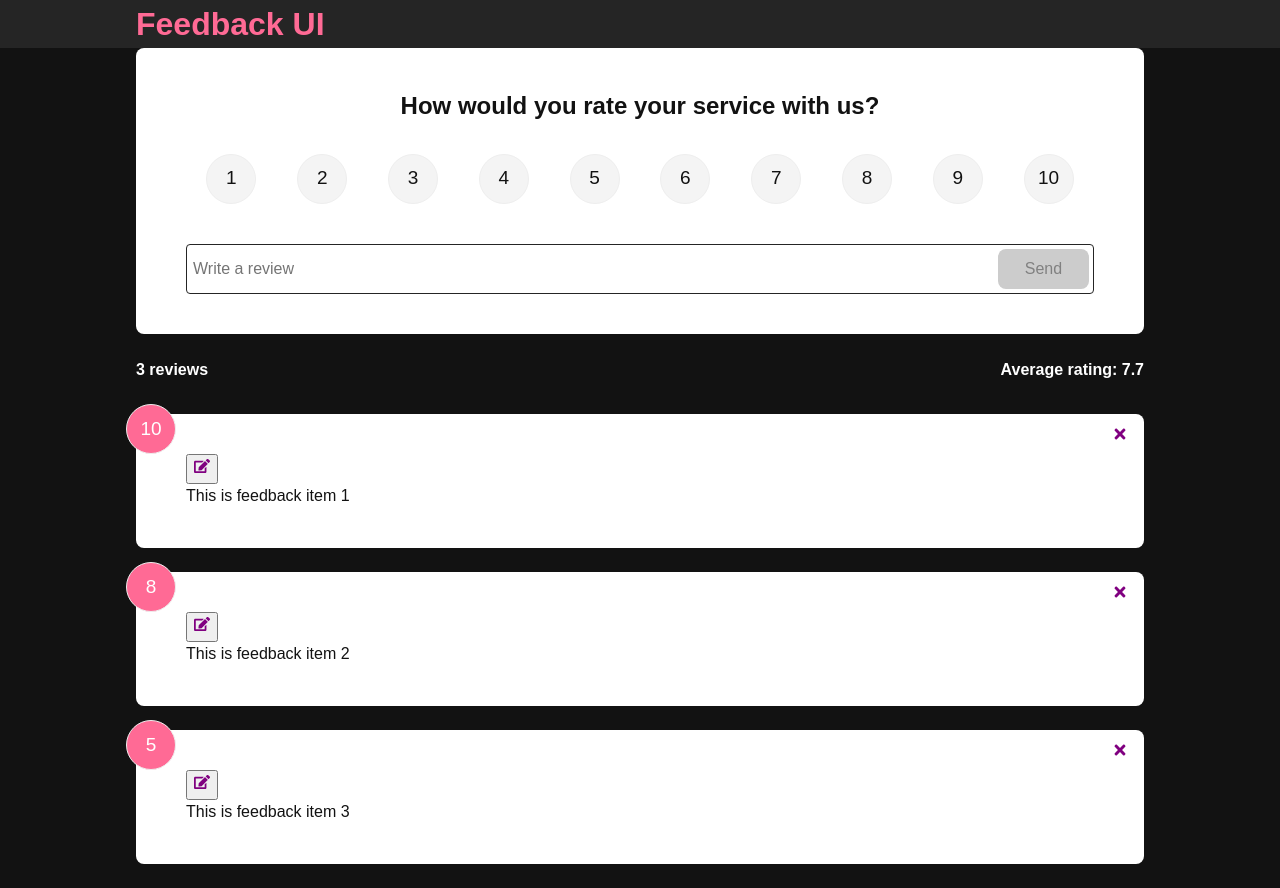
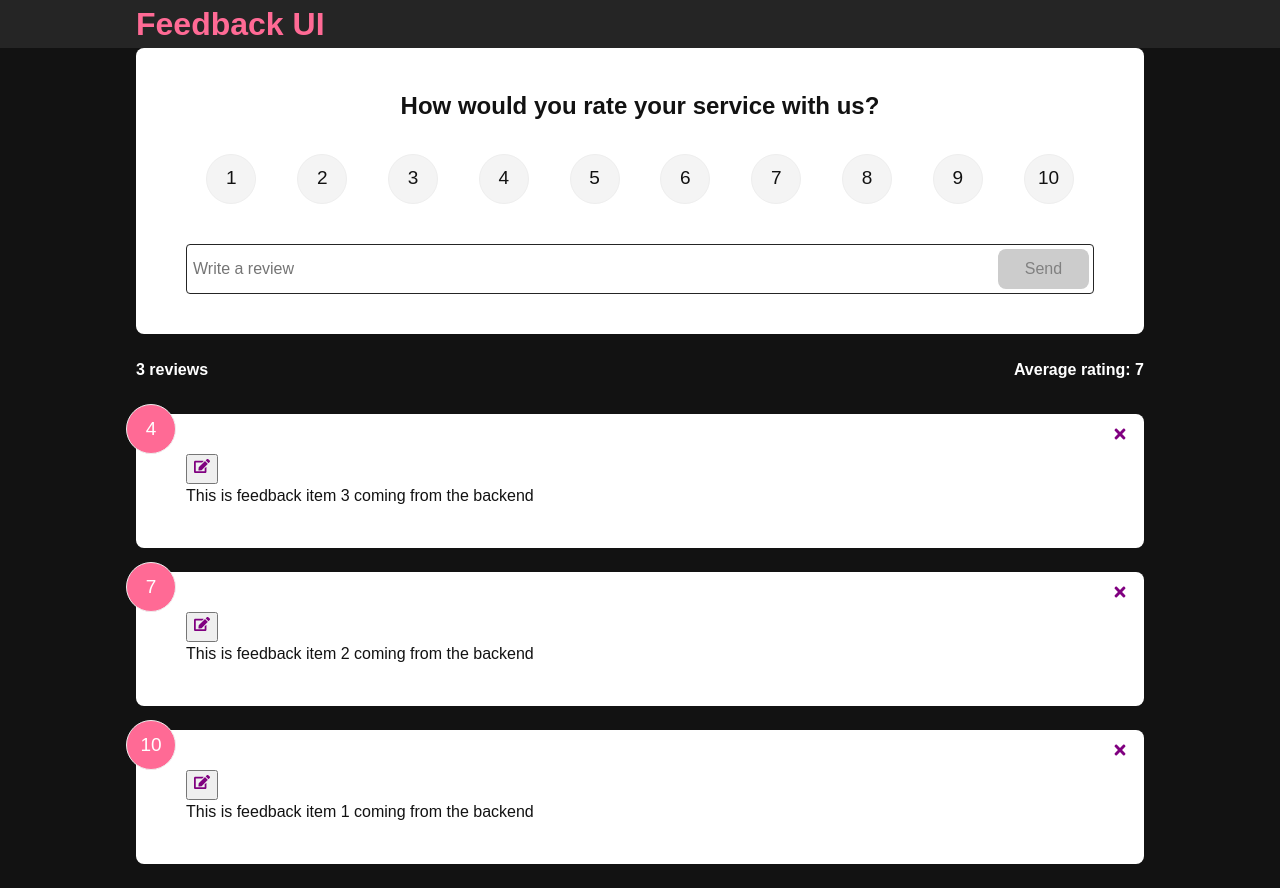
Before and after one commit to uxmoon/feedback-app, a React (Create React App) app: page / in a window 1280 px wide. Built offline with nearby package versions, Linux system fonts and the light colour scheme; data requests are answered from the project's data file.

Commit message:
Add isLoading state in context and spinner

```diff
--- a/src/components/FeedbackList.jsx
+++ b/src/components/FeedbackList.jsx
@@ -1,20 +1,25 @@
-import { useContext } from 'react';
-import FeedbackContext from '../context/FeedbackContext';
+import { useContext } from 'react'
+import FeedbackContext from '../context/FeedbackContext'
 
-import FeedbackItem from './FeedbackItem';
+import FeedbackItem from './FeedbackItem'
 
 function FeedbackList() {
-  const { feedback } = useContext(FeedbackContext);
+  const { feedback, isLoading } = useContext(FeedbackContext)
 
-  if (!feedback || feedback.length === 0) return <p>No feedback yet.</p>;
+  if (!isLoading && (!feedback || feedback.length === 0))
+    return <p>No feedback yet.</p>
 
-  return (
+  return isLoading ? (
+    <>
+      <div className='spinner' /> loading...
+    </>
+  ) : (
     <div className='feedback-list'>
       {feedback.map((item) => (
         <FeedbackItem key={item.id} item={item} />
       ))}
     </div>
-  );
+  )
 }
 
-export default FeedbackList;
+export default FeedbackList
--- a/src/context/FeedbackContext.js
+++ b/src/context/FeedbackContext.js
@@ -1,36 +1,34 @@
-import { createContext, useState } from 'react'
+import { createContext, useState, useEffect } from 'react'
 
 // Create context, Pascal Case
 const FeedbackContext = createContext()
 
 // Provider
 export const FeedbackProvider = ({ children }) => {
-  // data
-  const [feedback, setFeedback] = useState([
-    {
-      id: crypto.randomUUID(),
-      rating: 10,
-      text: 'This is feedback item 1',
-    },
-    {
-      id: crypto.randomUUID(),
-      rating: 8,
-      text: 'This is feedback item 2',
-    },
-    {
-      id: crypto.randomUUID(),
-      rating: 5,
-      text: 'This is feedback item 3',
-    },
-  ])
-
+  // state
+  const [isLoading, setIsLoading] = useState(true)
+  const [feedback, setFeedback] = useState([])
   const [feedbackEdit, setFeedbackEdit] = useState({
     item: {},
     edit: false,
   })
 
+  // side effects
+  useEffect(() => {
+    fetchFeedback()
+  }, [])
+
+  // fetch feedback
+  const fetchFeedback = async () => {
+    const response = await fetch(
+      'http://localhost:5000/feedback?_sort=id&_order=desc'
+    )
+    const data = await response.json()
+    setFeedback(data)
+    setIsLoading(false)
+  }
+
   // functions
-
   const deleteFeedback = (id) => {
     if (window.confirm('Are you sure you want to delete?')) {
       setFeedback(feedback.filter((item) => item.id !== id))
@@ -69,6 +67,7 @@ export const FeedbackProvider = ({ children }) => {
       value={{
         feedback,
         feedbackEdit,
+        isLoading,
         deleteFeedback,
         addFeedback,
         editFeedback,
--- a/src/index.css
+++ b/src/index.css
@@ -77,6 +77,7 @@ select {
   --color-white: #ffffff;
   --color-black: #121212;
   --color-black-2: #252525;
+  --color-primary: #0d6efd;
 }
 
 body {
@@ -257,3 +258,24 @@ form input[type='text'] {
   align-items: center;
   margin-bottom: 2rem;
 }
+
+.spinner {
+  display: flex;
+  height: 8rem;
+  width: 8rem;
+  border: solid 3px var(--color-primary);
+  border-radius: 50%;
+  border-bottom-color: transparent;
+  border-right-color: transparent;
+  will-change: transform;
+  animation: spin 500ms infinite linear;
+}
+
+@keyframes spin {
+  from {
+    transform: rotate(0deg);
+  }
+  to {
+    transform: rotate(360deg);
+  }
+}
```
